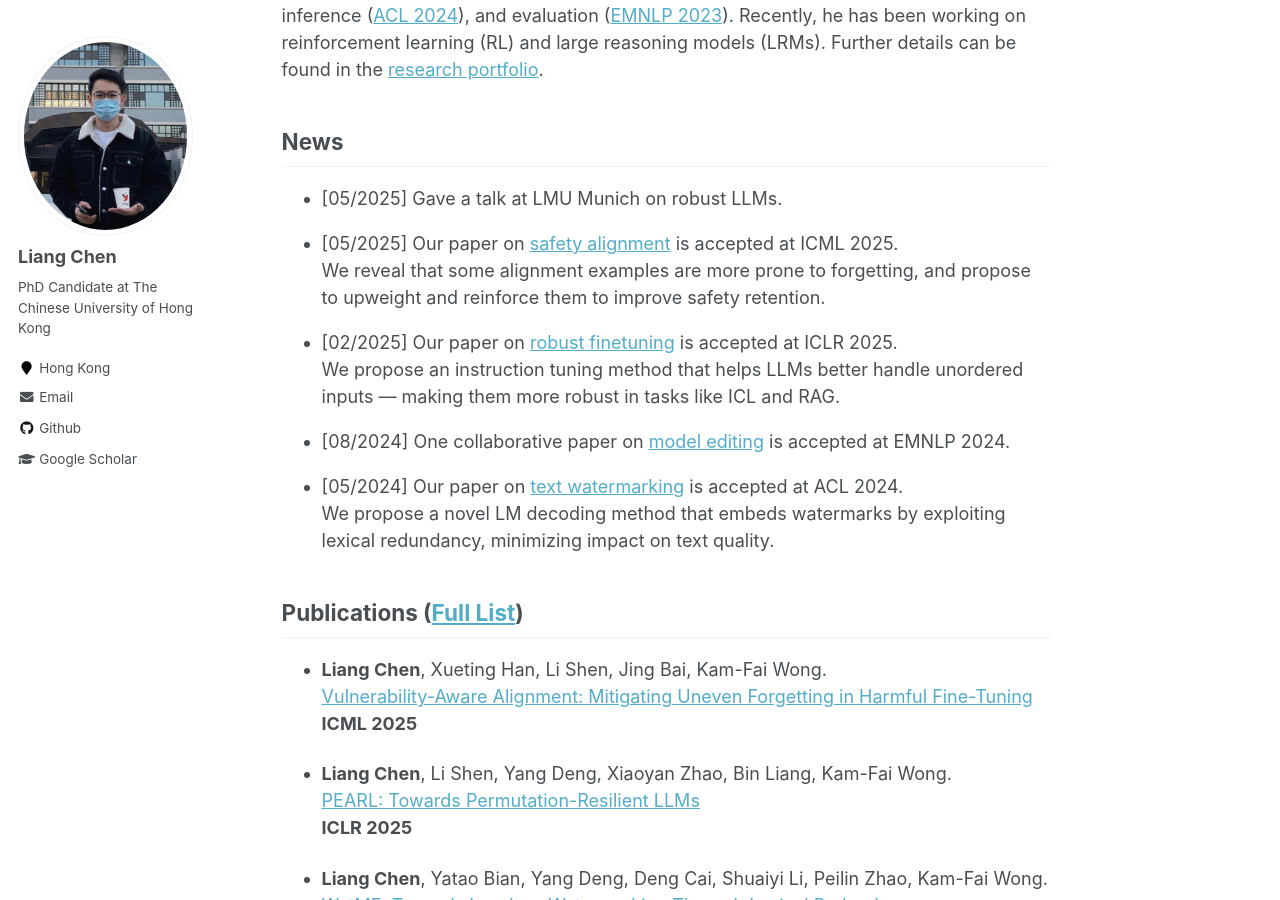
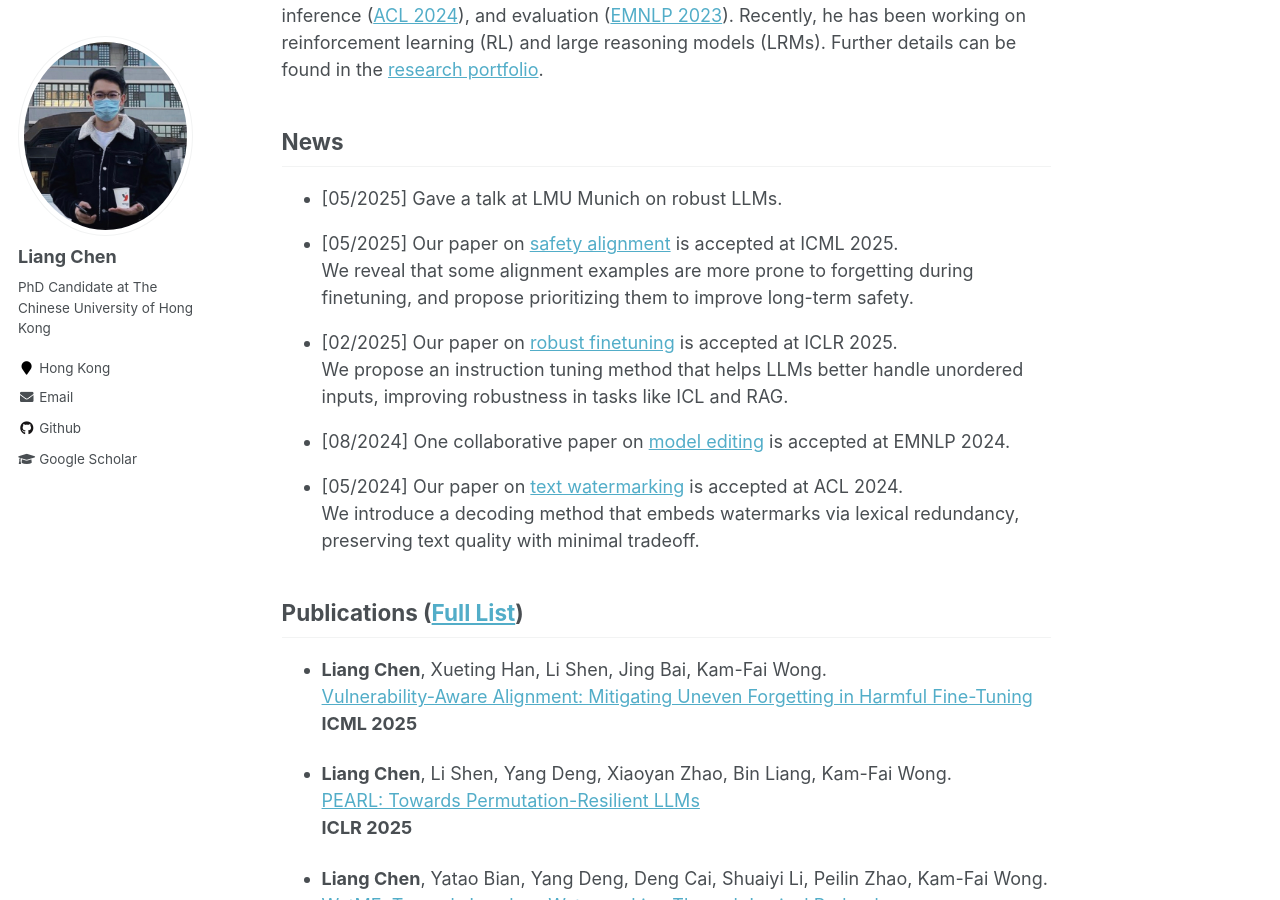
Before and after one commit to ChanLiang/ChanLiang.github.io, a Jekyll site: the page built from _pages/about.md, in a window 1280 px wide and 900 px high, scrolled down 398 px. Built offline with Jekyll 4.4.1, drawn with Linux system fonts in a browser that asks for light colours.

Commit message:
Update about.md

```diff
--- a/_pages/about.md
+++ b/_pages/about.md
@@ -40,7 +40,9 @@ His research interests lie in natural language processing and machine learning,
 - [05/2025] Our paper on [safety alignment](https://arxiv.org/abs/2506.03850) is accepted at ICML 2025.
   <!-- We reveal that some alignment examples are more prone to forgetting, and propose to upweight and reinforce them to improve safety retention. -->
   <!-- We reveal that some alignment examples are more prone to forgetting, and propose a vulnerability-aware alignment method to upweight and reinforce them to improve safety retention. -->
-  We reveal that some alignment examples are more prone to forgetting, and propose to upweight and reinforce them to improve safety retention.
+  <!-- We reveal that some alignment examples are more prone to forgetting, and propose to upweight and reinforce them to improve safety retention. -->
+  We reveal that some alignment examples are more prone to forgetting during finetuning, and propose prioritizing them to improve long-term safety.
+
 
 <!-- - [02/2025] Our paper on Permutation-Resilient Learning (PEARL) is accepted at ICLR 2025.   -->
 <!-- - [02/2025] **Our paper on [robust finetuning](https://openreview.net/pdf?id=txoJvjfI9w) is accepted at ICLR 2025.**   -->
@@ -50,7 +52,8 @@ His research interests lie in natural language processing and machine learning,
   <!-- We propose a permutation-resilient finetuning method that helps LLMs understand unordered inputs — making them more robust in tasks like ICL and RAG. -->
   <!-- We propose a permutation-resilient finetuning method that helps LLMs better handle unordered inputs — making them more robust in tasks like ICL and RAG. -->
   <!-- We propose a finetuning method that helps LLMs better handle unordered inputs — making them more robust in tasks like ICL and RAG. -->
-  We propose an instruction tuning method that helps LLMs better handle unordered inputs — making them more robust in tasks like ICL and RAG.
+  We propose an instruction tuning method that helps LLMs better handle unordered inputs, improving robustness in tasks like ICL and RAG.
+
 
 <!-- - [08/2024] **One collaborative paper on [consecutive model editing](https://aclanthology.org/2024.emnlp-main.765) is accepted at EMNLP 2024.**   -->
 - [08/2024] One collaborative paper on [model editing](https://aclanthology.org/2024.emnlp-main.765) is accepted at EMNLP 2024.
@@ -62,7 +65,8 @@ His research interests lie in natural language processing and machine learning,
   <!-- We improve decoding algorithms by leveraging lexical redundancy to mirror the success of image watermarking. -->
   <!-- We improve decoding algorithms by leveraging lexical redundancy to achieve lossless text watermarking, mirroring the success of image watermarking. -->
   <!-- We improve decoding algorithms by leveraging lexical redundancy to embed watermarks in text losslessly, mirroring the success of image watermarking. -->
-  We propose a novel LM decoding method that embeds watermarks by exploiting lexical redundancy, minimizing impact on text quality.
+  <!-- We propose a novel LM decoding method that embeds watermarks by exploiting lexical redundancy, minimizing impact on text quality. -->
+  We introduce a decoding method that embeds watermarks via lexical redundancy, preserving text quality with minimal tradeoff.
 
 <!-- - [01/2024] One collaborative paper on [jailbreak attack](https://aclanthology.org/2024.naacl-long.92) is accepted at NAACL 2024.   -->
 
```
